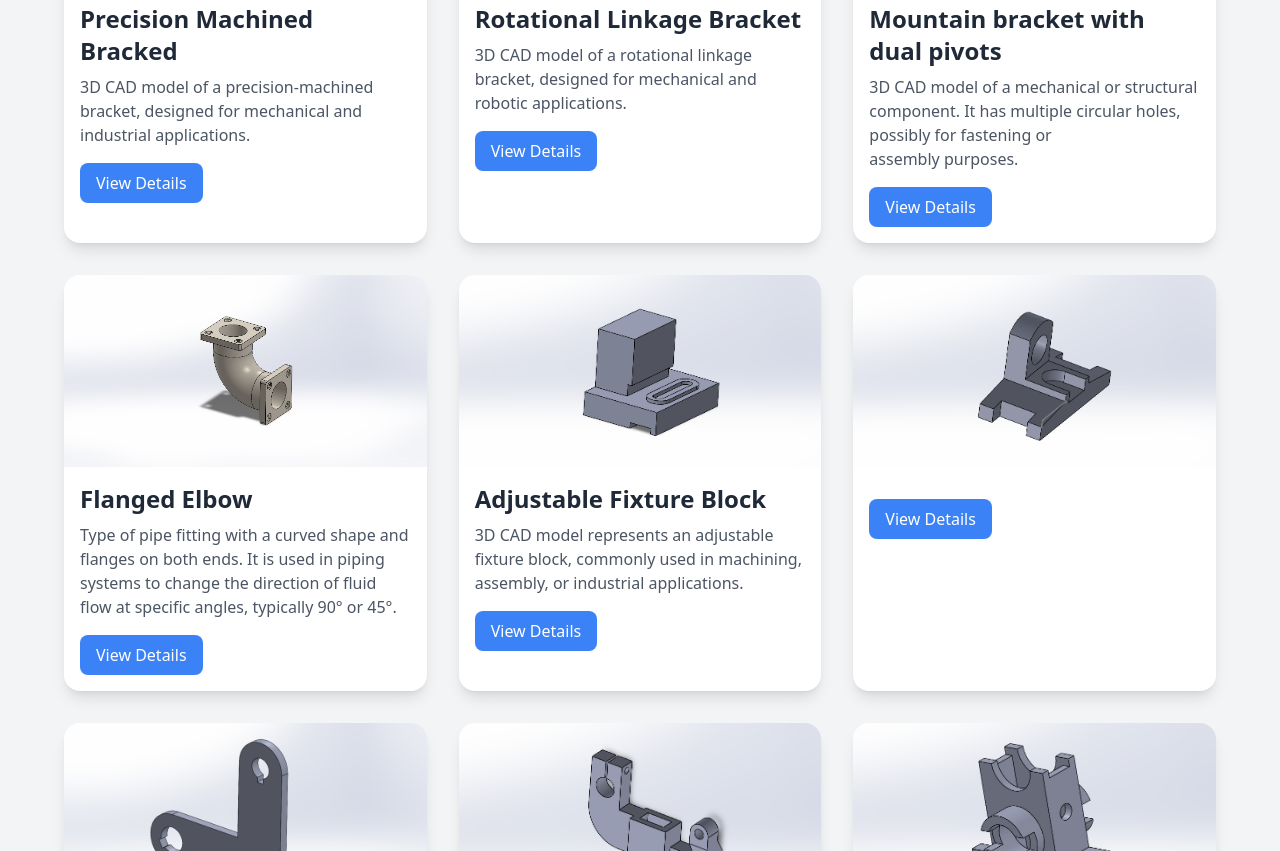
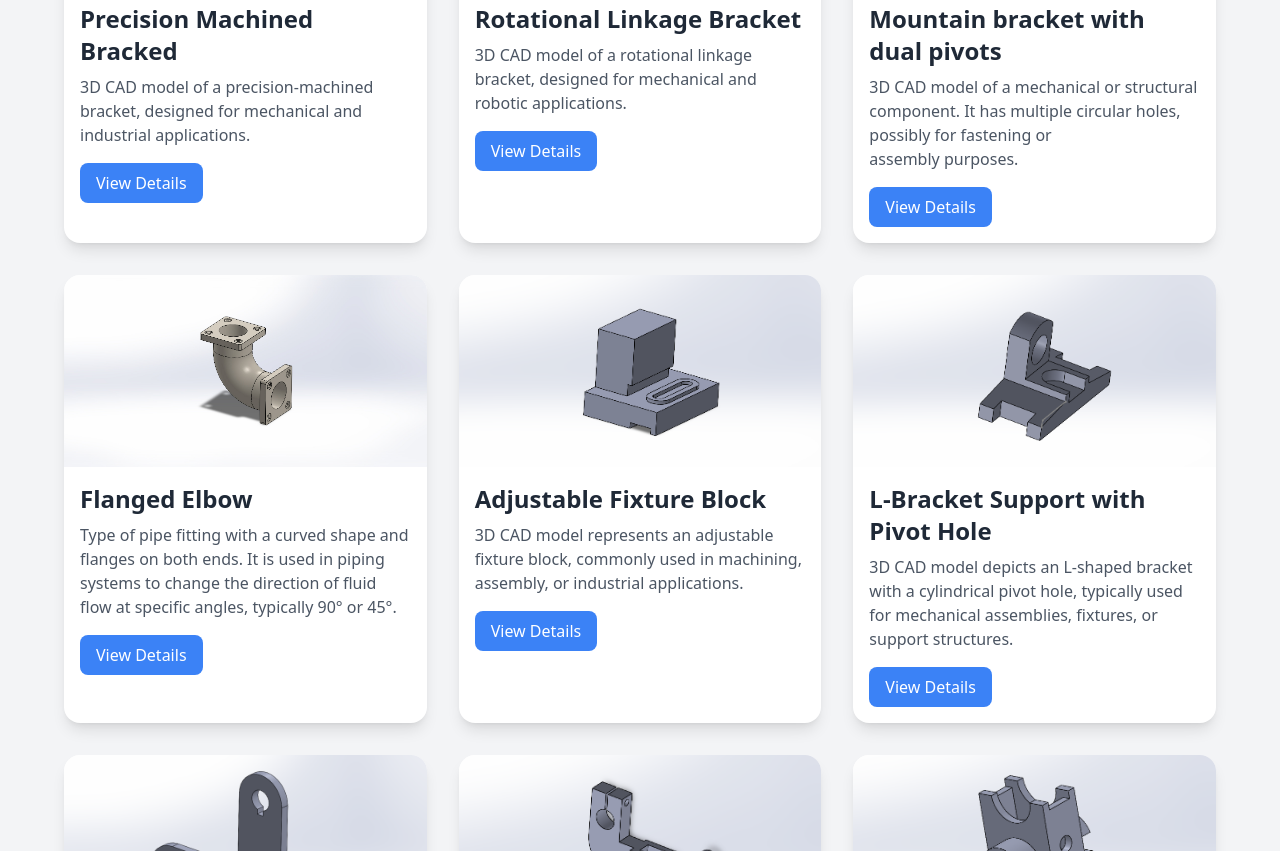
Before and after one commit to nauvalzuhdy/SolidworksProject, a plain HTML site: page index.html in a window 1280 px wide. Shown: the part 309-1160 px from the top of the page. Drawn offline with nearby package versions, Linux system fonts and the light colour scheme.

Commit message:
Update index.html

```diff
--- a/index.html
+++ b/index.html
@@ -67,8 +67,8 @@
       <div class="rounded-2xl shadow-lg bg-white">
         <img src="src/images/1.1.png" alt="exercise 6" class="w-full h-48 object-cover rounded-t-2xl">
         <div class="p-4">
-          <h2 class="text-2xl font-semibold text-gray-800 mb-2"></h2>
-          <p class="text-gray-600 mb-4"></p>
+          <h2 class="text-2xl font-semibold text-gray-800 mb-2">L-Bracket Support with Pivot Hole</h2>
+          <p class="text-gray-600 mb-4">3D CAD model depicts an L-shaped bracket with a cylindrical pivot hole, typically used for mechanical assemblies, fixtures, or support structures.</p>
           <a href="#" class="inline-block px-4 py-2 bg-blue-500 text-white rounded-lg hover:bg-blue-600">View Details</a>
         </div>
       </div>
```
